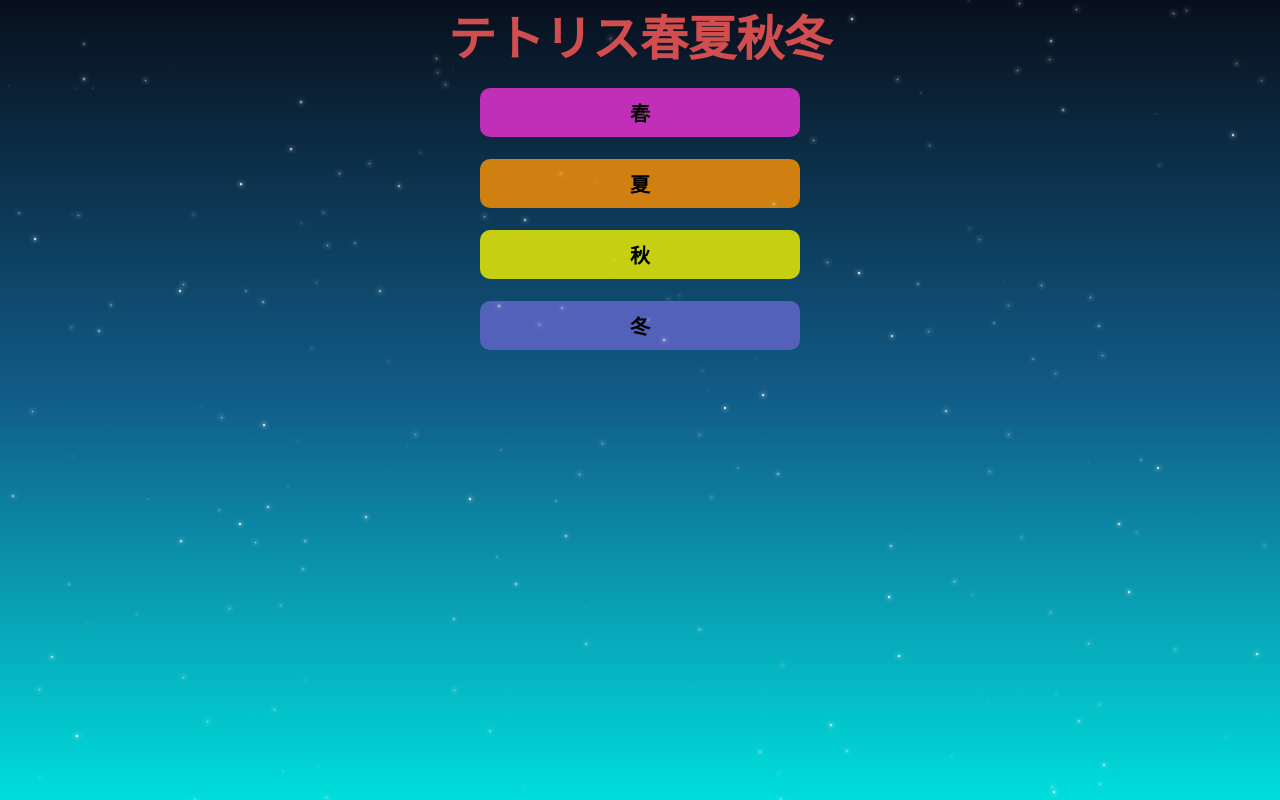
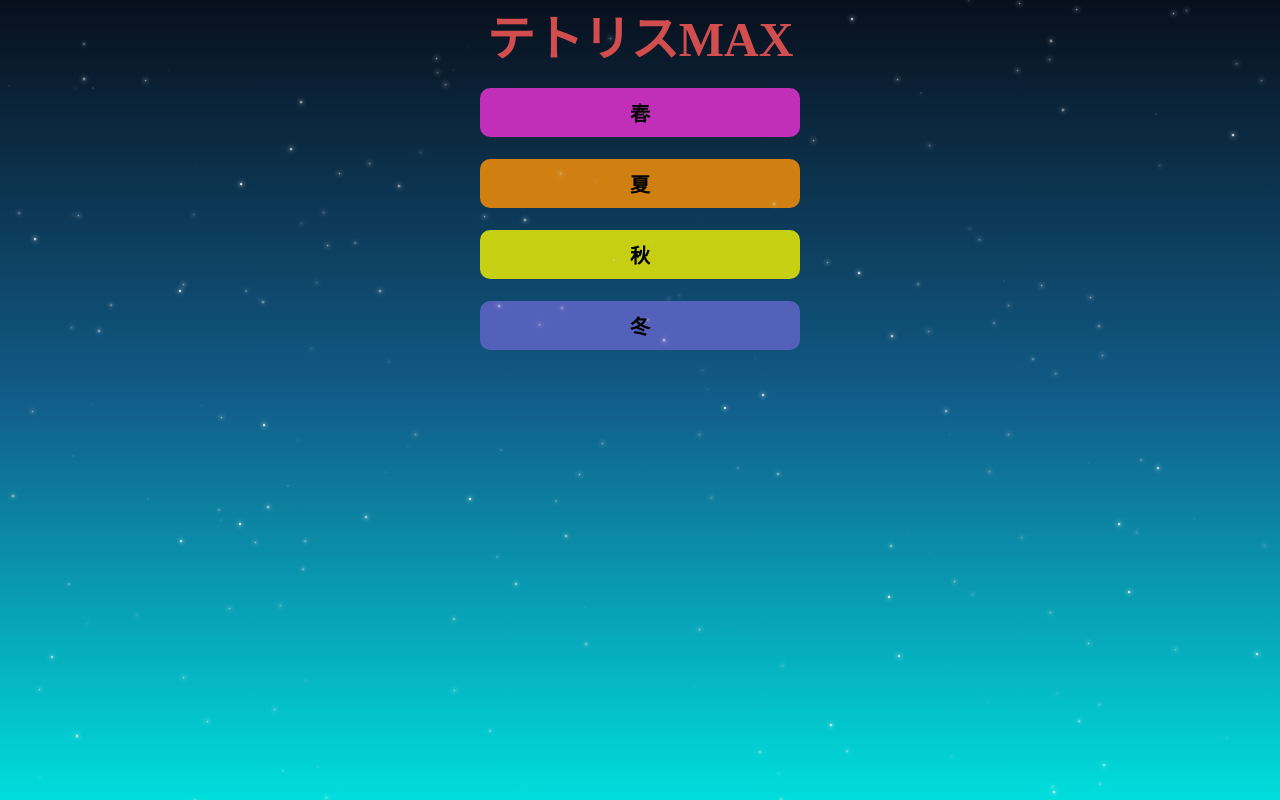
Before and after one commit to Giga-REXprotocol/TETRISMAX, a plain HTML site: page index.html in a window 1280 px wide. Drawn offline with Linux system fonts and the light colour scheme.

Commit message:
Update index.html

```diff
--- a/index.html
+++ b/index.html
@@ -3,13 +3,13 @@
 <head>
     <meta charset="UTF-8">
     <meta name="viewport" content="width=device-width, initial-scale=1.0">
-    <title>テトリス春夏秋冬</title>
+    <title>テトリスMAX</title>
     <link rel="stylesheet" href="index.css">
 </head>
 <body>
     <div class="stars">
         <div class="box fadeIn">
-        <header><font size="9"><b>テトリス春夏秋冬</b></font></header>
+        <header><font size="9"><b>テトリスMAX</b></font></header>
         <br>
    <div class="button1">
         <a href="https://giga-rexprotocol.github.io/TETRIS1/" target="_blank"><b>春</b></a></div>
```
